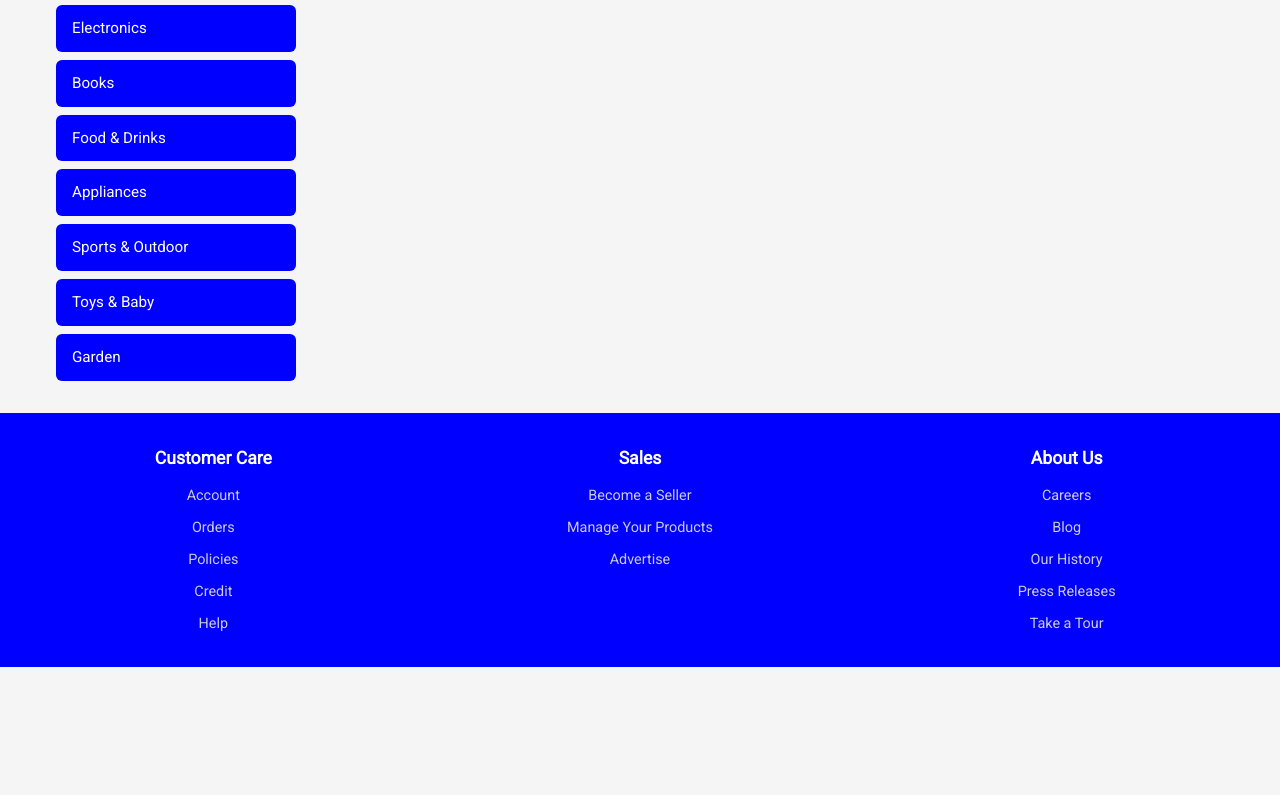
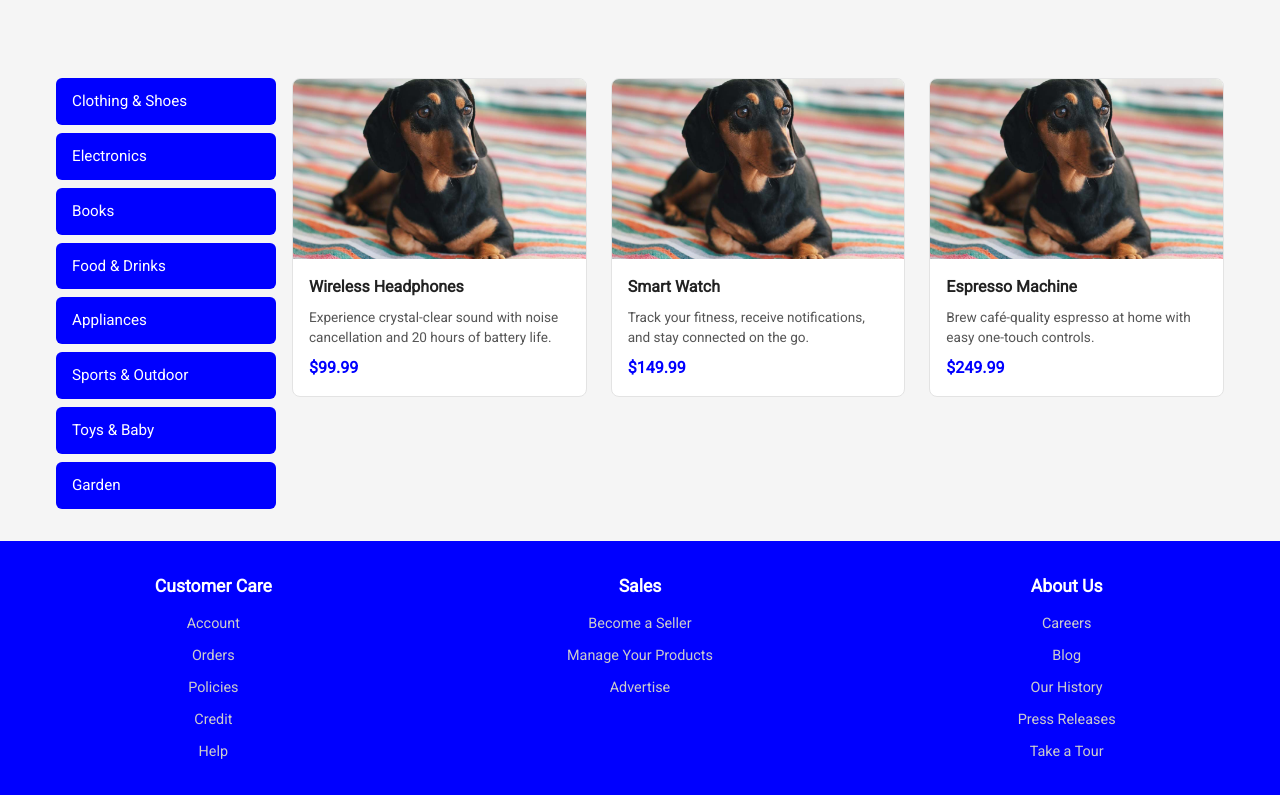
Before and after one commit to angelp0325/qwirty, a plain HTML site: page index.html in a window 1280 px wide. Shown: the part 142-937 px from the top of the page. Before the commit the page ends 809 px from the top, so only its background shows below. Drawn offline with nearby package versions, Linux system fonts and the light colour scheme.

Commit message:
added products.css

```diff
--- a/index.html
+++ b/index.html
@@ -74,7 +74,42 @@
         <a href="#">Garden</a>
       </nav>
       <main aria-label="Products">
-        <ul class="products"></ul>
+        <ul class="products">
+          <li>
+            <img src="/Dog_01.jpg" alt="Sample Product" />
+            <div class="details">
+              <h3>Wireless Headphones</h3>
+              <p>
+                Experience crystal-clear sound with noise cancellation and 20
+                hours of battery life.
+              </p>
+              <span class="price">$99.99</span>
+            </div>
+          </li>
+
+          <li>
+            <img src="/Dog_01.jpg" alt="Sample Product" />
+            <div class="details">
+              <h3>Smart Watch</h3>
+              <p>
+                Track your fitness, receive notifications, and stay connected on
+                the go.
+              </p>
+              <span class="price">$149.99</span>
+            </div>
+          </li>
+
+          <li>
+            <img src="/Dog_01.jpg" alt="Sample Product" />
+            <div class="details">
+              <h3>Espresso Machine</h3>
+              <p>
+                Brew café-quality espresso at home with easy one-touch controls.
+              </p>
+              <span class="price">$249.99</span>
+            </div>
+          </li>
+        </ul>
       </main>
     </div>
 
--- a/nav.css
+++ b/nav.css
@@ -1,10 +1,13 @@
 .categories {
-  flex: 0 0 240px;
-  max-width: 240px;
+  flex: 0 0 220px;
+  max-width: 220px;
   background: transparent;
   display: flex;
   flex-direction: column;
   gap: 0.5rem;
+
+  margin-left: 0;
+  margin-top: 8rem;
 }
 
 .categories a {
@@ -31,6 +34,7 @@
 .page.container > main {
   flex: 1 1 auto;
   min-width: 0;
+  margin-top: 1rem;
 }
 
 @media (max-width: 768px) {
--- a/products.css
+++ b/products.css
@@ -0,0 +1,58 @@
+.products {
+  display: grid;
+  grid-template-columns: repeat(auto-fill, minmax(220px, 1fr));
+  gap: 1.5rem;
+  list-style: none;
+  padding: 1rem 0;
+  margin: 0;
+  margin-left: 1rem;
+}
+
+.products li {
+  background: #fff;
+  border: 1px solid #e3e3e3;
+  border-radius: 8px;
+  overflow: hidden;
+  display: flex;
+  flex-direction: column;
+  transition: transform 150ms ease, box-shadow 150ms ease;
+}
+
+.products li:hover {
+  transform: translateY(-4px);
+  box-shadow: 0 4px 12px rgba(0, 0, 0, 0.1);
+}
+
+.products img {
+  width: 100%;
+  height: 180px;
+  object-fit: cover;
+}
+
+.products .details {
+  flex: 1;
+  padding: 1rem;
+  display: flex;
+  flex-direction: column;
+  gap: 0.5rem;
+}
+
+.products h3 {
+  font-size: 1rem;
+  font-weight: 600;
+  color: #222;
+  margin: 0;
+}
+
+.products p {
+  font-size: 0.85rem;
+  color: #555;
+  flex: 1;
+}
+
+.products .price {
+  font-size: 1rem;
+  font-weight: bold;
+  color: blue;
+  margin-top: auto;
+}
```
Also changed, not shown: Dog_01.jpg (added).
